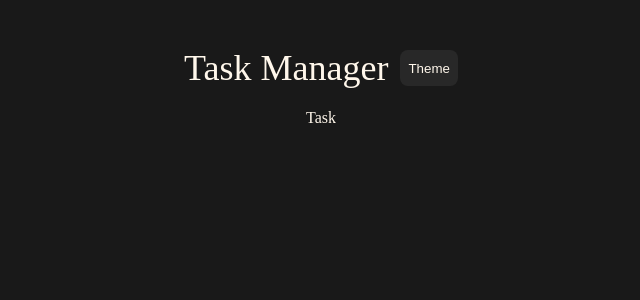
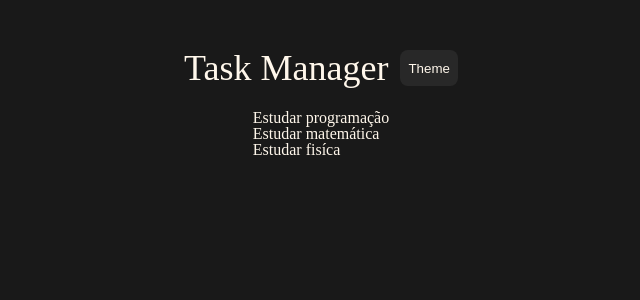
Before and after one commit to techpedroso/react-task-manager, a React (Vite) app: page / in a window 1280 px wide. Shown: the top 300 px of the page, without its empty margins (319-959 px from the left). Built offline with nearby package versions, Linux system fonts and the light colour scheme.

Commit message:
feat(task): add task rendering with map

```diff
--- a/src/components/Task/Task.jsx
+++ b/src/components/Task/Task.jsx
@@ -1,5 +1,9 @@
-function Task() {
-    return <h1>Task</h1>;
+function Task({tasks, children}) {
+    return (
+        tasks.map((task) => (
+            <p>{task.title}</p>
+        ))
+    );
 }
 
 export default Task;
```
